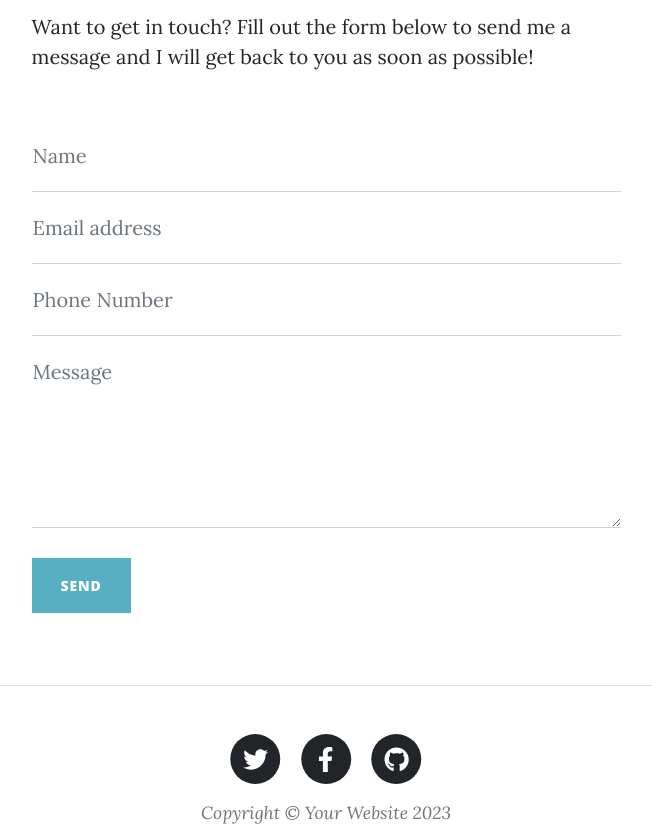
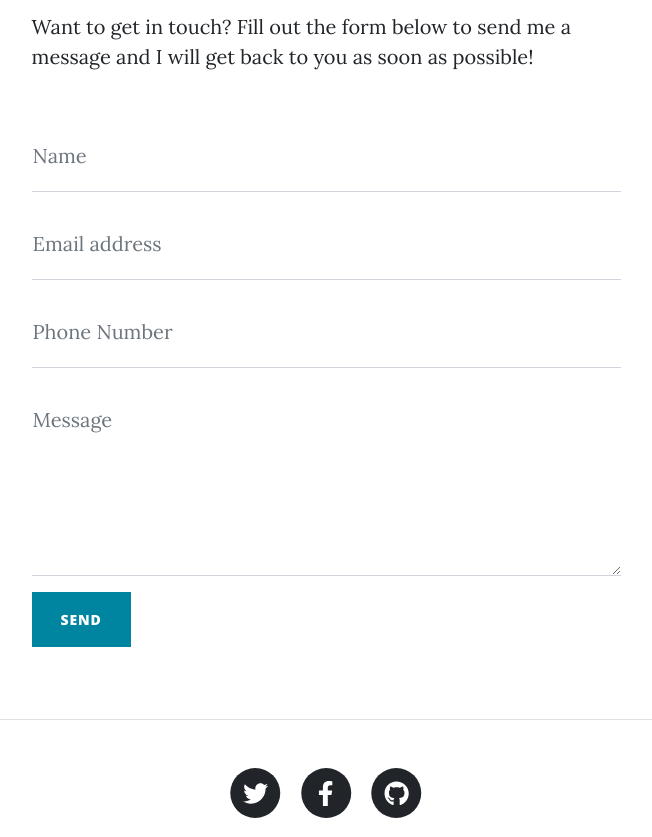
Before and after one commit to ghourigeeks/Basic-React-Blog-Website, a React (Create React App) app: page /contact in a window 1280 px wide. Shown: the part 600-1437 px from the top of the page, without its empty margins (314-966 px from the left). Built offline with nearby package versions, Linux system fonts and the light colour scheme; no server answers.

Commit message:
Add Validation in Contact.js

```diff
--- a/src/Components/Contact.js
+++ b/src/Components/Contact.js
@@ -1,67 +1,120 @@
-import React from "react";
+import React, { useState } from "react";
+import { ToastContainer, toast } from 'react-toastify';
+import 'react-toastify/dist/ReactToastify.css';
 
-export default function Contact () {
+export default function Contact() {
+  const [formData, setFormData] = useState({
+    name: "",
+    email: "",
+    phone: "",
+    message: "",
+  });
+
+  const handleSubmit = (e) => {
+    e.preventDefault();
+    const { name, email, phone, message } = formData;
+    if (!name || !email || !phone || !message) {
+      if (!name) {
+        toast.error('Name is required');
+      }
+      if (!email) {
+        toast.error('Email is required');
+      }
+      if (!phone) {
+        toast.error('Phone number is required');
+      }
+      if (!message) {
+        toast.error('Message is required');
+      }
+      return;
+    }
+    // Reset form fields after successful submission
+    setFormData({
+      name: "",
+      email: "",
+      phone: "",
+      message: "",
+    });
+    // Simulate form submission or send data to the server
+    // You can add your submission logic here
+    toast.success("Form submitted successfully!");
+  };
+
+  const handleChange = (e) => {
+    setFormData({
+      ...formData,
+      [e.target.name]: e.target.value,
+    });
+  };
+
   return (
     <main className="mb-4">
       <div className="container px-4 px-lg-5">
         <div className="row gx-4 gx-lg-5 justify-content-center">
           <div className="col-md-10 col-lg-8 col-xl-7">
-                        <p>Want to get in touch? Fill out the form below to send me a message and I will get back to you as soon as possible!</p>
+            <p>
+              Want to get in touch? Fill out the form below to send me a message
+              and I will get back to you as soon as possible!
+            </p>
             <div className="my-5">
-                            {/* <!-- * * * * * * * * * * * * * * *-->
-                            <!-- * * SB Forms Contact Form * *-->
-                            <!-- * * * * * * * * * * * * * * *-->
-                            <!-- This form is pre-integrated with SB Forms.-->
-                            <!-- To make this form functional, sign up at-->
-                            <!-- https://startbootstrap.com/solution/contact-forms-->
-                            <!-- to get an API token!--> */}
-                            <form id="contactForm" data-sb-form-api-token="API_TOKEN">
-                                <div className="form-floating">
-                                    <input className="form-control" id="name" type="text" placeholder="Enter your name..." data-sb-validations="required" />
+              <form onSubmit={handleSubmit}>
+                <div className="form-floating mb-3">
+                  <input
+                    className="form-control"
+                    id="name"
+                    type="text"
+                    placeholder="Enter your name..."
+                    name="name"
+                    value={formData.name}
+                    onChange={handleChange}
+                  />
                   <label htmlFor="name">Name</label>
-                                    <div className="invalid-feedback" data-sb-feedback="name:required">A name is required.</div>
                 </div>
-                                <div className="form-floating">
-                                    <input className="form-control" id="email" type="email" placeholder="Enter your email..." data-sb-validations="required,email" />
+                <div className="form-floating mb-3">
+                  <input
+                    className="form-control"
+                    id="email"
+                    type="email"
+                    placeholder="Enter your email..."
+                    name="email"
+                    value={formData.email}
+                    onChange={handleChange}
+                  />
                   <label htmlFor="email">Email address</label>
-                                    <div className="invalid-feedback" data-sb-feedback="email:required">An email is required.</div>
-                                    <div className="invalid-feedback" data-sb-feedback="email:email">Email is not valid.</div>
                 </div>
-                                <div className="form-floating">
-                                    <input className="form-control" id="phone" type="tel" placeholder="Enter your phone number..." data-sb-validations="required" />
+                <div className="form-floating mb-3">
+                  <input
+                    className="form-control"
+                    id="phone"
+                    type="tel"
+                    placeholder="Enter your phone number..."
+                    name="phone"
+                    value={formData.phone}
+                    onChange={handleChange}
+                  />
                   <label htmlFor="phone">Phone Number</label>
-                                    <div className="invalid-feedback" data-sb-feedback="phone:required">A phone number is required.</div>
                 </div>
-                                <div className="form-floating">
-                                    <textarea className="form-control" id="message" placeholder="Enter your message here..." style={{height: "12rem"}} data-sb-validations="required"></textarea>
+                <div className="form-floating mb-3">
+                  <textarea
+                    className="form-control"
+                    id="message"
+                    placeholder="Enter your message here..."
+                    style={{ height: "12rem" }}
+                    name="message"
+                    value={formData.message}
+                    onChange={handleChange}
+                  ></textarea>
                   <label htmlFor="message">Message</label>
-                                    <div className="invalid-feedback" data-sb-feedback="message:required">A message is required.</div>
                 </div>
-                                <br />
-                                {/* <!-- Submit success message-->
-                                <!---->
-                                <!-- This is what your users will see when the form-->
-                                <!-- has successfully submitted--> */}
-                                <div className="d-none" id="submitSuccessMessage">
-                                    <div className="text-center mb-3">
-                                        <div className="fw-bolder">Form submission successful!</div>
-                                        To activate this form, sign up at
-                                        <br />
-                                        <a href="https://startbootstrap.com/solution/contact-forms">https://startbootstrap.com/solution/contact-forms</a>
-                                    </div>
-                                </div>
-                                {/* <!-- Submit error message-->
-                                <!---->
-                                <!-- This is what your users will see when there is-->
-                                <!-- an error submitting the form--> */}
-                                <div className="d-none" id="submitErrorMessage"><div className="text-center text-danger mb-3">Error sending message!</div></div>
-                                {/* <!-- Submit Button--> */}
-                                <button className="btn btn-primary text-uppercase disabled" id="submitButton" type="submit">Send</button>
+                <button className="btn btn-primary text-uppercase" type="submit">
+                  Send
+                </button>
               </form>
+              <ToastContainer />
             </div>
           </div>
         </div>
       </div>
     </main>
-    )
+  );
 }
```
Lines whose indentation alone changed are shown as unchanged.
